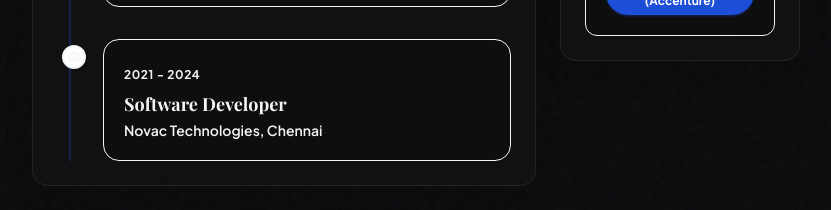
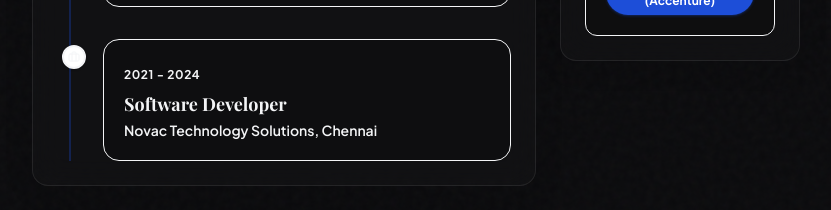
Before and after one commit to vigneshsivn/my_portfolio, a Next.js app: page / in a window 1280 px wide. Shown: the part 2260-2470 px from the top of the page, without its empty margins (224-1055 px from the left). Built offline with nearby package versions, Linux system fonts and the light colour scheme; a web font is replaced by a local one.

Commit message:
Company profile updated - 2

```diff
--- a/src/components/Career.tsx
+++ b/src/components/Career.tsx
@@ -54,7 +54,7 @@ export default function Career() {
               <div className="bg-fb-bg/30 border border-card-border hover:border-primary-blue/20 rounded-2xl p-5 transition-all duration-300">
                 <span className="text-xs font-bold text-text-secondary tracking-wider uppercase">2021 - 2024</span>
                 <h4 className="font-serif text-lg font-bold text-fb-text mt-1">Software Developer</h4>
-                <span className="text-sm font-semibold text-text-secondary block mt-0.5">Novac Technologies, Chennai</span>
+                <span className="text-sm font-semibold text-text-secondary block mt-0.5">Novac Technology Solutions, Chennai</span>
               </div>
             </motion.div>
           </div>
```
